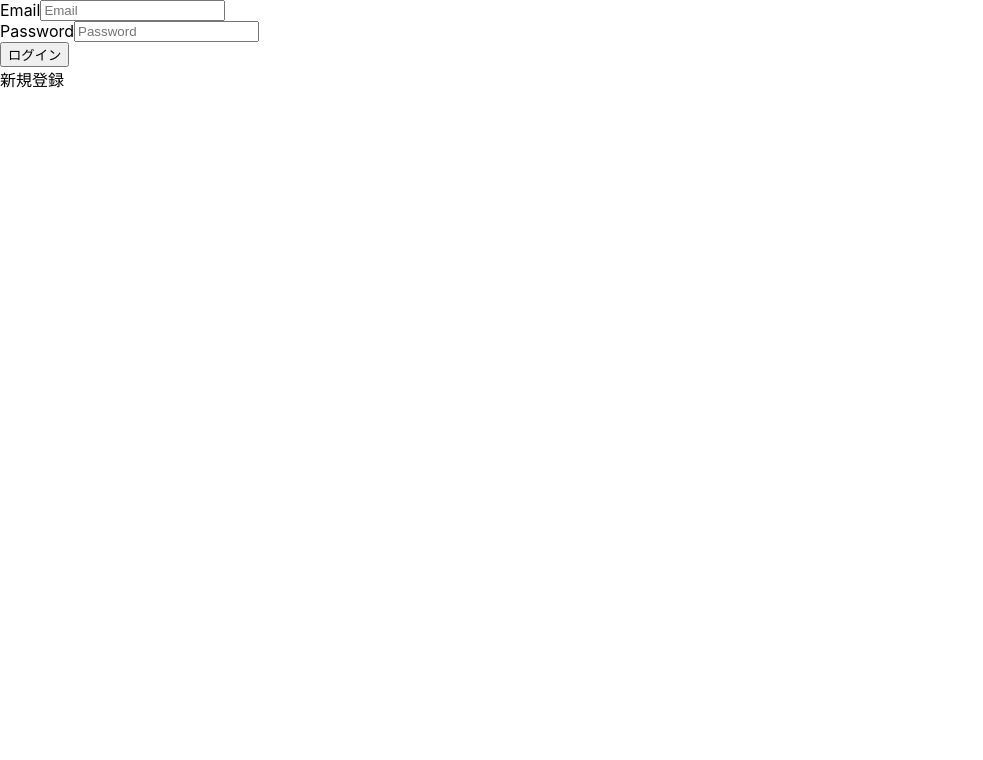
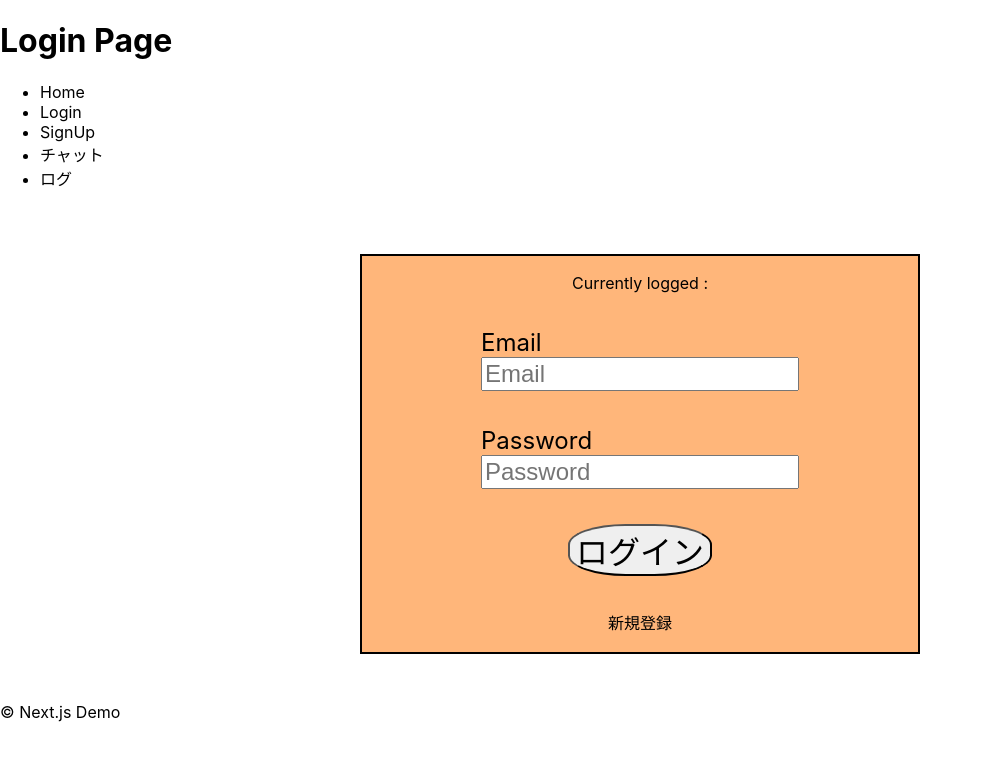
Before and after one commit to nabeo654147/ChaChatWine, a Next.js app: page /loginPage in a window 1280 px wide. Shown: the top 760 px of the page, without its empty margins (0-983 px from the left). Built offline with nearby package versions, Linux system fonts and the light colour scheme; no server answers.

Commit message:
LoginPage概要

```diff
--- a/components/inputForm.tsx
+++ b/components/inputForm.tsx
@@ -1,32 +1,37 @@
-import React,{ VFC } from 'react';
+import React,{ forwardRef, MutableRefObject, VFC } from 'react';
 import styled from 'styled-components';
 
 type Props = {
+  //  ref?: React.ForwardedRef<HTMLInputElement>;
+  //  ref?: MutableRefObject<HTMLInputElement | undefined>;
    name: string;
    type: string;
    placeholder: string;
    inputFormTitle: string;
-}
+};
 
-export const InputForm: VFC<Props> = ({
-  name,
-  type,
-  placeholder,
-  inputFormTitle,
-}) => {
+export const InputForm = forwardRef<HTMLInputElement, Props>((
+  props: Props, ref
+) => {
   return (
     <FormWrap>
-      <label htmlFor={type}>{inputFormTitle}</label>
-      <input
-        name={name}
-        type={type}
-        placeholder={placeholder}
+      <label htmlFor={props.type}>{props.inputFormTitle}</label>
+      <InputFont
+        ref={ref}
+        name={props.name}
+        type={props.type}
+        placeholder={props.placeholder}
       />
     </FormWrap>
   )
-}
+});
 
 const FormWrap = styled.div`
+  font-size: 1.5rem;
   display: flex;
-  /* justify-content: space-between; */
+  flex-direction: column;
 `
+
+const InputFont = styled.input`
+  font-size: 1.5rem;
+`
--- a/pages/loginPage.tsx
+++ b/pages/loginPage.tsx
@@ -1,36 +1,83 @@
-import { VFC } from 'react';
+import { useRef, useState } from 'react';
 import type { NextPage } from 'next';
 import { Layout } from '../components/layout';
 import { InputForm } from '../components/inputForm';
 import Link from 'next/link';
+import styled from 'styled-components';
+import { useAuth } from '../lib/AuthContext';
 
+const LoginPage: NextPage = () => {
+  const { currentUser, login, logout } = useAuth();
 
-const LoginPage: VFC<NextPage> = () => {
+  const [loading, setLoading] = useState<boolean>(false);
+
+  const emailRef = useRef<HTMLInputElement>(null);
+  const passwordRef = useRef<HTMLInputElement>(null);
+
+  const handleLogin = async() => {
+    setLoading(true);
+    try{
+      await login(emailRef.current!.value, passwordRef.current!.value);
+    } catch (err) {
+      alert('このユーザーは登録されていません');
+      console.log(err);
+    }
+    setLoading(false);
+  };
+
   return (
-    <>
-    {/* <Layout
+    <Layout
       title='Login Page'
       description='ログインページ'
     >
-    </Layout> */}
-    <form>
+    <FormWrap>
+    <FormBox>
+    <div>Currently logged : { currentUser?.displayName } { currentUser?.email } </div>
       <InputForm
+        ref={emailRef}
         name={'email'}
         type={'email'}
         placeholder={'Email'}
         inputFormTitle={'Email'}
       />
       <InputForm
+        ref={passwordRef}
         name={'password'}
         type={'password'}
         placeholder={'Password'}
         inputFormTitle={'Password'}
       />
-        <button type='submit'>ログイン</button>
-      </form>
+        <LoginButton onClick={handleLogin} disabled={ loading  || currentUser !== null || undefined } type='submit'>ログイン</LoginButton>
         <Link href='/signUpPage'><a>新規登録</a></Link>
-    </>
+      </FormBox>
+      </FormWrap>
+      {/* <button onClick={logout} disabled={ loading || !currentUser} >ログアウト</button> */}
+    </Layout>
   )
 }
 
 export default LoginPage;
+
+const FormBox = styled.form`
+  height: 50vh;
+  width: 70vh;
+  display: flex;
+  flex-direction: column;
+  justify-content: space-around;
+  align-items: center;
+  border: 2px solid #000000;
+  margin: auto;
+  background: #ffb67a;
+`
+
+const LoginButton = styled.button`
+  border-radius: 40%;
+  font-size: 2rem;
+`
+
+const FormWrap = styled.div`
+  display: flex;
+  justify-content: center;
+  align-items: center;
+  padding: 3rem 0;
+`
```
Lines whose indentation alone changed are shown as unchanged.
